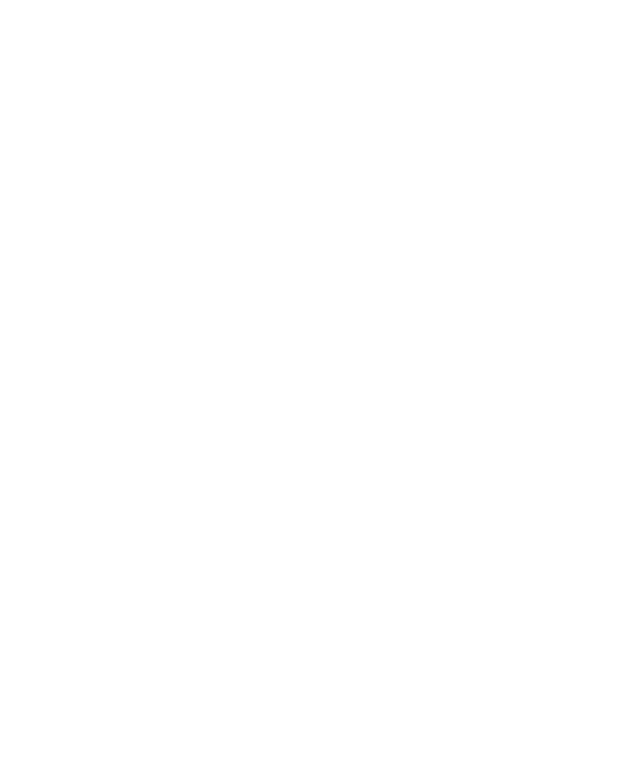
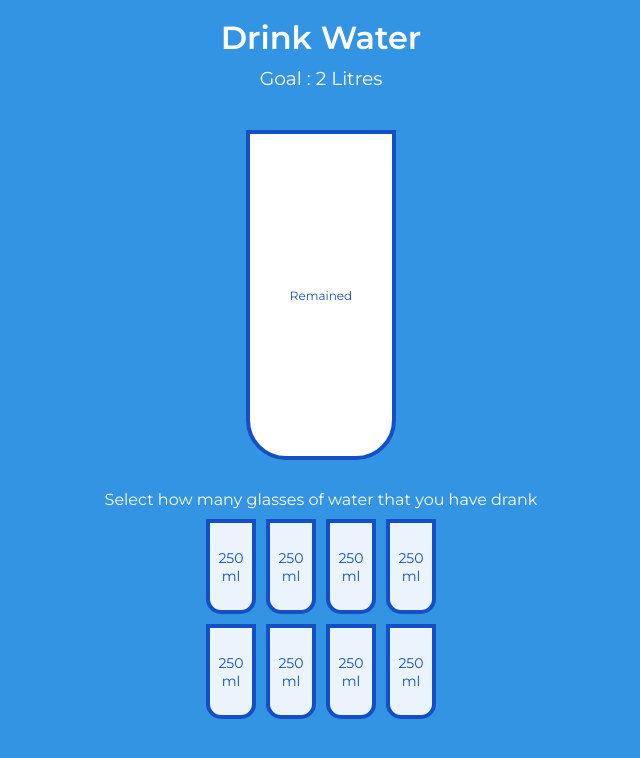
Before and after one commit to acciojob/drink-water-saurabhsngh5484, a website: page main.html in a window 1280 px wide. Shown: the whole page, without its empty margins (319-959 px from the left). Drawn offline with Linux system fonts and the light colour scheme.

Commit message:
created a submission

```diff
--- a/main.html
+++ b/main.html
@@ -8,9 +8,32 @@
 
 <body>
 	<!-- the entire body must be written by student -->
+	  <h1>Drink Water</h1>
+    <h3>Goal : 2 Litres</h3>
+
+    <div class="cup">
+        <div class="remained" id="remained">
+          <span id="liters"></span>
+          <small>Remained</small>
+        </div>
+
+        <div class="percentage" id="percentage"></div>
+    </div>
+
+    <p class="text">Select how many glasses of water that you have drank</p>
+
+    <div class="cups">
+      <div class="cup cup-small" id="cup-1">250 ml</div>
+      <div class="cup cup-small" id="cup-2">250 ml</div>
+      <div class="cup cup-small" id="cup-3">250 ml</div>
+      <div class="cup cup-small" id="cup-4">250 ml</div>
+      <div class="cup cup-small" id="cup-5">250 ml</div>
+      <div class="cup cup-small" id="cup-6">250 ml</div>
+      <div class="cup cup-small" id="cup-7">250 ml</div>
+      <div class="cup cup-small" id="cup-8">250 ml</div>
+    </div>
     <script type="text/javascript" src="./script.js">
 </script>
-
 </body>
 
 </html>
--- a/styles.css
+++ b/styles.css
@@ -1 +1,105 @@
 /*  your css code here. If applicable */
+@import url('https://fonts.googleapis.com/css?family=Montserrat:400,600&display=swap');
+
+:root {
+  --border-color: #144fc6;
+  --fill-color: #6ab3f8;
+}
+
+* {
+  box-sizing: border-box;
+}
+
+body {
+  background-color: #3494e4;
+  color: #fff;
+  font-family: 'Montserrat', sans-serif;
+  display: flex;
+  flex-direction: column;
+  align-items: center;
+  margin-bottom: 40px;
+}
+
+h1 {
+  margin: 10px 0 0;
+}
+
+h3 {
+  font-weight: 400;
+  margin: 10px 0;
+}
+
+.cup {
+  background-color: #fff;
+  border: 4px solid var(--border-color);
+  color: var(--border-color);
+  border-radius: 0 0 40px 40px;
+  height: 330px;
+  width: 150px;
+  margin: 30px 0;
+  display: flex;
+  flex-direction: column;
+  overflow: hidden;
+}
+
+.cup.cup-small {
+  height: 95px;
+  width: 50px;
+  border-radius: 0 0 15px 15px;
+  background-color: rgba(255, 255, 255, 0.9);
+  cursor: pointer;
+  font-size: 14px;
+  align-items: center;
+  justify-content: center;
+  text-align: center;
+  margin: 5px;
+  transition: 0.3s ease;
+}
+
+.cup.cup-small.full {
+  background-color: var(--fill-color);
+  color: #fff;
+}
+
+.cups {
+  display: flex;
+  flex-wrap: wrap;
+  align-items: center;
+  justify-content: center;
+  width: 280px;
+}
+
+.remained {
+  display: flex;
+  flex-direction: column;
+  align-items: center;
+  justify-content: center;
+  text-align: center;
+  flex: 1;
+  transition: 0.3s ease;
+}
+
+.remained span {
+  font-size: 20px;
+  font-weight: bold;
+}
+
+.remained small {
+  font-size: 12px;
+}
+
+.percentage {
+  background-color: var(--fill-color);
+  display: flex;
+  align-items: center;
+  justify-content: center;
+  font-weight: bold;
+  font-size: 30px;
+  height: 0;
+  transition: 0.3s ease;
+}
+
+.text {
+  text-align: center;
+  margin: 0 0 5px;
+}
```
